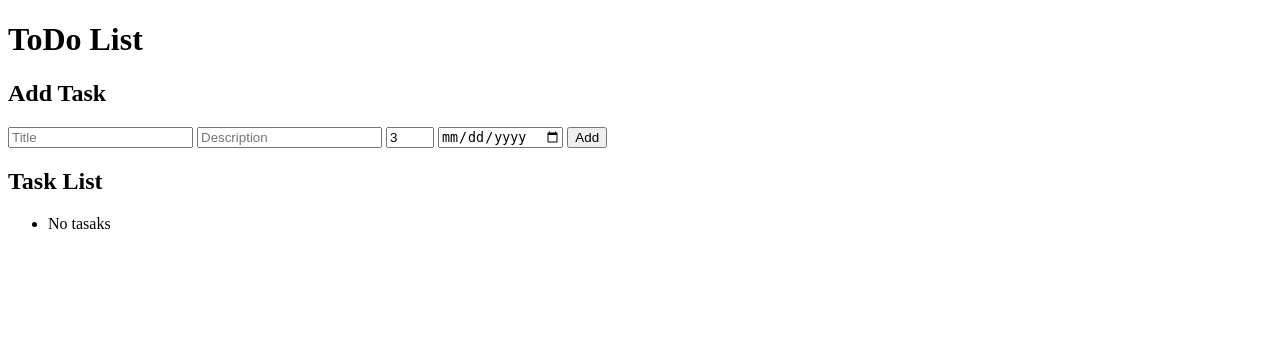
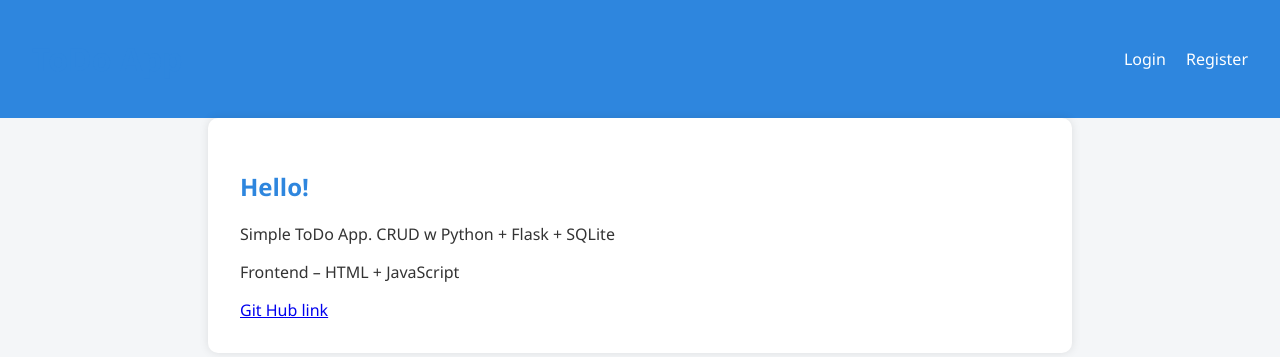
Before and after one commit to DanielTymoshenko-ux/CRUD-project, a Flask app: page / in a window 1280 px wide. Shown: the top 357 px of the page. Run offline with Flask 3, Linux system fonts and the light colour scheme; data that the repository does not hold is empty.

Commit message:
Implement full authentication system and user-specific task management. UI updated. Added task editing feature. Cathegory attribute adjusted.

```diff
--- a/app.py
+++ b/app.py
@@ -1,189 +1,139 @@
-from flask import Flask, render_template, request, redirect, url_for, jsonify
-from flask_sqlalchemy import SQLAlchemy
+from flask import Flask, render_template, request, redirect, session, jsonify
+from werkzeug.security import generate_password_hash, check_password_hash
 from datetime import datetime
-import os
+from models import db, User, Task
 
 app = Flask(__name__)
-app.config['SQLALCHEMY_DATABASE_URI'] = 'sqlite:///database.db'
-app.config['SQLALCHEMY_TRACK_MODIFICATIONS'] = False
-db = SQLAlchemy(app)
-
-class Category(db.Model):
-    id = db.Column(db.Integer, primary_key=True)
-    name = db.Column(db.String(50), unique=True, nullable=False)
-    color = db.Column(db.String(30), nullable=True)
-    tasks = db.relationship('Task', backref='category', lazy=True)
-
-class Task(db.Model):
-    id = db.Column(db.Integer, primary_key=True)
-    title = db.Column(db.String(100), nullable=False)
-    description = db.Column(db.String(200))
-    done = db.Column(db.Boolean, default=False)
-    created_date = db.Column(db.DateTime, default=datetime.utcnow)
-    category_id = db.Column(db.Integer, db.ForeignKey('category.id'), nullable=True)
-
-    priority = db.Column(db.Integer, nullable=False, default=3)
-    deadline = db.Column(db.Date, nullable=True)
-
-    def to_dict(self):
-        return {
-            'id': self.id,
-            'title': self.title,
-            'description': self.description,
-            'done': self.done,
-            'created_date': self.created_date.isoformat(),
-            'category': self.category.name if self.category else None,
-            'priority': self.priority,
-            'deadline': self.deadline.isoformat() if self.deadline else None
-        }
+app.config["SQLALCHEMY_DATABASE_URI"] = "sqlite:///database.db"
+app.config["SQLALCHEMY_TRACK_MODIFICATIONS"] = False
+app.config["SECRET_KEY"] = "secret_key_123"
+db.init_app(app)
 
 
-@app.route('/')
-def index():
-    tasks = Task.query.all()
-    categories = Category.query.all()
-    return render_template('index.html', tasks=tasks, categories=categories)
 
-@app.route('/add', methods=['POST'])
-def add():
-    title = request.form['title']
-    description = request.form.get('description')
-    category_id = request.form.get('category_id') or None
-    # pobierz dodatkowe pola (jeśli formularz wysyła)
-    priority = int(request.form.get('priority') or 3)
-    deadline_raw = request.form.get('deadline') or None
-    deadline = None
-    if deadline_raw:
-        try:
-            deadline = datetime.fromisoformat(deadline_raw).date()
-        except ValueError:
-            # ignoruj niepoprawny format w trybie HTML (możesz dodać walidację UI)
-            deadline = None
-    new_task = Task(title=title, description=description, category_id=category_id,
-                    priority=priority, deadline=deadline)
-    db.session.add(new_task)
-    db.session.commit()
-    return redirect(url_for('index'))
+@app.route("/")
+def home():
+    return render_template("index.html")
 
-@app.route('/add_category', methods=['POST'])
-def add_category():
-    name = request.form['name']
-    color = request.form.get('color')
-    new_category = Category(name=name, color=color)
-    db.session.add(new_category)
-    db.session.commit()
-    return redirect(url_for('index'))
 
-@app.route('/delete/<int:id>')
-def delete(id):
-    task = Task.query.get(id)
-    if task:
-        db.session.delete(task)
+@app.route("/register", methods=["GET", "POST"])
+def register():
+    if request.method == "POST":
+        login = request.form["login"]
+        password = request.form["password"]
+
+        if len(password) < 4:
+            return render_template("register.html", error="Password too short (min 4 ).")
+
+        existing = User.query.filter_by(login=login).first()
+        if existing:
+            return render_template("register.html", error="Login already exist.")
+
+        new_user = User(
+            login=login,
+            hasloHash=generate_password_hash(password),
+            rola="USER"
+        )
+        db.session.add(new_user)
         db.session.commit()
-    return redirect(url_for('index'))
+        return redirect("/login")
 
-# GET /api/tasks  — lista (z priority + deadline)
-@app.route('/api/tasks', methods=['GET'])
-def get_tasks():
-    tasks = Task.query.all()
-    return jsonify([t.to_dict() for t in tasks]), 200
+    return render_template("register.html")
 
-# GET /api/tasks/{id}
-@app.route('/api/tasks/<int:id>', methods=['GET'])
-def get_task(id):
-    t = Task.query.get_or_404(id)
-    return jsonify(t.to_dict()), 200
 
-# POST /api/tasks  — walidacja priority i deadline
-@app.route('/api/tasks', methods=['POST'])
-def create_task():
-    data = request.get_json() or {}
-    title = data.get('title')
-    if not title or not isinstance(title, str) or not title.strip():
-        return jsonify({'error': 'title is required and must be a non-empty string'}), 400
 
-    # priority: int 1..5
-    try:
-        priority = int(data.get('priority', 3))
-    except (ValueError, TypeError):
-        return jsonify({'error': 'priority must be an integer'}), 400
-    if priority < 1 or priority > 5:
-        return jsonify({'error': 'priority must be between 1 and 5'}), 400
+@app.route("/login", methods=["GET", "POST"])
+def login():
+    if request.method == "POST":
+        login = request.form["login"]
+        password = request.form["password"]
 
-    # deadline: ISO date YYYY-MM-DD or null
-    deadline_raw = data.get('deadline')
-    deadline = None
-    if deadline_raw:
-        try:
-            deadline = datetime.fromisoformat(deadline_raw).date()
-        except Exception:
-            return jsonify({'error': 'deadline must be ISO date (YYYY-MM-DD)'}), 400
+        user = User.query.filter_by(login=login).first()
+        if user and check_password_hash(user.hasloHash, password):
+            session["user_id"] = user.id
+            session["login"] = user.login
+            return redirect("/tasks")
+        else:
+            return render_template("login.html", error="Wrong login or password.")
 
+    return render_template("login.html")
+
+
+
+@app.route("/logout")
+def logout():
+    session.clear()
+    return redirect("/")
+
+
+
+@app.route("/tasks")
+def tasks():
+    if "user_id" not in session:
+        return redirect("/login")
+
+    tasks = Task.query.filter_by(user_id=session["user_id"]).all()
+    return render_template("tasks.html", tasks=tasks, user=session["login"])
+
+
+
+@app.route("/add_task", methods=["POST"])
+def add_task():
+    if "user_id" not in session:
+        return jsonify({"error": "Unauthorized"}), 401
+
+    data = request.json
     new_task = Task(
-        title=title.strip(),
-        description=data.get('description', ''),
-        done=bool(data.get('done', False)),
-        category_id=data.get('category_id'),
-        priority=priority,
-        deadline=deadline
+        title=data.get("title"),
+        category=data.get("category"),
+        priority=data.get("priority"),
+        deadline=datetime.strptime(data.get("deadline"), "%Y-%m-%d") if data.get("deadline") else None,
+        user_id=session["user_id"]
     )
     db.session.add(new_task)
     db.session.commit()
-    return jsonify(new_task.to_dict()), 201
+    return jsonify({"message": "Task added"}), 201
 
-# PUT /api/tasks/{id} — partial update allowed, walidacja
-@app.route('/api/tasks/<int:id>', methods=['PUT'])
+
+
+@app.route("/delete_task/<int:id>", methods=["DELETE"])
+def delete_task(id):
+    if "user_id" not in session:
+        return jsonify({"error": "Unauthorized"}), 401
+
+    task = Task.query.get(id)
+    if not task or task.user_id != session["user_id"]:
+        return jsonify({"error": "Forbidden"}), 403
+
+    db.session.delete(task)
+    db.session.commit()
+    return jsonify({"message": "Deleted"})
+
+
+
+@app.route("/update_task/<int:id>", methods=["PUT"])
 def update_task(id):
-    t = Task.query.get_or_404(id)
-    data = request.get_json() or {}
+    if "user_id" not in session:
+        return jsonify({"error": "Unauthorized"}), 401
 
-    if 'title' in data:
-        if not data['title'] or not isinstance(data['title'], str) or not data['title'].strip():
-            return jsonify({'error': 'title must be non-empty string'}), 400
-        t.title = data['title'].strip()
+    task = Task.query.get(id)
+    if not task or task.user_id != session["user_id"]:
+        return jsonify({"error": "Forbidden"}), 403
 
-    if 'description' in data:
-        t.description = data.get('description')
-
-    if 'done' in data:
-        t.done = bool(data.get('done'))
-
-    if 'category_id' in data:
-        t.category_id = data.get('category_id')
-
-    if 'priority' in data:
-        try:
-            p = int(data.get('priority'))
-        except (ValueError, TypeError):
-            return jsonify({'error': 'priority must be integer'}), 400
-        if p < 1 or p > 5:
-            return jsonify({'error': 'priority must be between 1 and 5'}), 400
-        t.priority = p
-
-    if 'deadline' in data:
-        dr = data.get('deadline')
-        if dr in (None, ''):
-            t.deadline = None
-        else:
-            try:
-                t.deadline = datetime.fromisoformat(dr).date()
-            except Exception:
-                return jsonify({'error': 'deadline must be ISO date (YYYY-MM-DD)'}), 400
+    data = request.json
+    task.title = data.get("title", task.title)
+    task.category = data.get("category", task.category)
+    task.priority = data.get("priority", task.priority)
+    if data.get("deadline"):
+        task.deadline = datetime.strptime(data["deadline"], "%Y-%m-%d")
+    else:
+        task.deadline = None
 
     db.session.commit()
-    return jsonify(t.to_dict()), 200
+    return jsonify({"message": "Updated"})
 
-# DELETE /api/tasks/{id}
-@app.route('/api/tasks/<int:id>', methods=['DELETE'])
-def delete_task_api(id):
-    t = Task.query.get_or_404(id)
-    db.session.delete(t)
-    db.session.commit()
-    # 204 No Content
-    return ('', 204)
 
-if __name__ == '__main__':
+if __name__ == "__main__":
     with app.app_context():
         db.create_all()
-    port = int(os.environ.get("PORT", 5000))
-    app.run(host="0.0.0.0", port=port, debug=False)
+    app.run(debug=True)
--- a/requirements.txt
+++ b/requirements.txt
@@ -1,2 +1,3 @@
 Flask
-Flask-SQLAlchemy==3.0.5
+Flask-SQLAlchemy
+Werkzeug
--- a/static/script.js
+++ b/static/script.js
@@ -1,82 +1,31 @@
-const API_URL = '/api';
-
+const API_URL = "http://127.0.0.1:5000";
 
 async function loadTasks() {
-  const res = await fetch(`${API_URL}/tasks`);
-  if (!res.ok) {
-    alert('Помилка при завантаженні задач');
-    return;
-  }
-  const tasks = await res.json();
-  renderTasks(tasks);
+    const res = await fetch(`${API_URL}/tasks`);
+    const tasks = await res.json();
+
+    const list = document.getElementById("taskList");
+    list.innerHTML = "";
+
+    tasks.forEach(t => {
+        const li = document.createElement("li");
+        li.textContent = t.title + (t.is_done ? " ✅" : "");
+        list.appendChild(li);
+    });
 }
 
+async function addTask() {
+    const title = document.getElementById("taskTitle").value;
+    if (!title) return;
 
-async function addTask() {
-  const title = document.getElementById('taskTitle').value.trim();
-  const description = document.getElementById('taskDesc').value.trim();
-  const priority = parseInt(document.getElementById('taskPriority').value) || 3;
-  const deadline = document.getElementById('taskDeadline').value || null;
+    await fetch(`${API_URL}/tasks`, {
+        method: "POST",
+        headers: {"Content-Type": "application/json"},
+        body: JSON.stringify({ title })
+    });
 
-  if (!title) {
-    alert('Введіть назву завдання');
-    return;
-  }
-
-  const payload = {
-    title,
-    description,
-    priority,
-    deadline
-  };
-
-  const res = await fetch(`${API_URL}/tasks`, {
-    method: 'POST',
-    headers: { 'Content-Type': 'application/json' },
-    body: JSON.stringify(payload)
-  });
-
-  if (res.status !== 201) {
-    alert('Помилка при створенні задачі');
-    return;
-  }
-
-  document.getElementById('addForm').reset();
-  loadTasks();
+    document.getElementById("taskTitle").value = "";
+    loadTasks();
 }
 
-async function deleteTask(id) {
-  const ok = confirm('Видалити цю задачу?');
-  if (!ok) return;
-  const res = await fetch(`${API_URL}/tasks/${id}`, { method: 'DELETE' });
-  if (res.status !== 204) {
-    alert('Помилка при видаленні');
-    return;
-  }
-  loadTasks();
-}
-
-
-function renderTasks(tasks) {
-  const ul = document.getElementById('taskList');
-  ul.innerHTML = '';
-
-  if (!tasks.length) {
-    ul.innerHTML = '<li>No tasaks</li>';
-    return;
-  }
-
-  for (const t of tasks) {
-    const li = document.createElement('li');
-    li.innerHTML = `
-      <strong>${t.title}</strong> — ${t.description || ''}
-      [${t.done ? 'done' : 'pending'}]
-      <br>Priority: ${t.priority}, Deadline: ${t.deadline || '-'}
-      <button onclick="deleteTask(${t.id})">DELETE</button>
-    `;
-    ul.appendChild(li);
-  }
-}
-
-
-window.addEventListener('load', loadTasks);
+loadTasks();
--- a/static/style.css
+++ b/static/style.css
@@ -0,0 +1,92 @@
+body {
+  font-family: 'Segoe UI', sans-serif;
+  background: #f4f6f8;
+  color: #333;
+  margin: 0;
+  padding: 0;
+}
+
+header {
+  background: #2e86de;
+  color: white;
+  padding: 1rem 2rem;
+  display: flex;
+  justify-content: space-between;
+  align-items: center;
+}
+
+header a {
+  color: white;
+  text-decoration: none;
+  margin-left: 1rem;
+  font-weight: 500;
+}
+
+main {
+  padding: 2rem;
+  max-width: 800px;
+  margin: auto;
+  background: white;
+  box-shadow: 0 0 10px rgba(0,0,0,0.1);
+  border-radius: 10px;
+}
+
+h1, h2 {
+  color: #2e86de;
+}
+
+form, .task-form {
+  display: flex;
+  flex-wrap: wrap;
+  gap: 10px;
+  margin-bottom: 1.5rem;
+}
+
+input, button {
+  padding: 10px;
+  border-radius: 6px;
+  border: 1px solid #ccc;
+  font-size: 14px;
+}
+
+button {
+  background: #2e86de;
+  color: white;
+  cursor: pointer;
+  border: none;
+  transition: background 0.3s;
+}
+
+button:hover {
+  background: #1e64b3;
+}
+
+ul {
+  list-style: none;
+  padding: 0;
+}
+
+li {
+  background: #f9fafb;
+  padding: 10px 15px;
+  border-radius: 6px;
+  margin-bottom: 8px;
+  display: flex;
+  justify-content: space-between;
+  align-items: center;
+}
+
+.task-info {
+  flex: 1;
+}
+
+.task-info span {
+  display: inline-block;
+  margin-right: 10px;
+  color: #555;
+}
+
+.error {
+  color: red;
+  margin-top: 10px;
+}
--- a/templates/index.html
+++ b/templates/index.html
@@ -1,25 +1,29 @@
 <!DOCTYPE html>
-<html lang="en">
+<html lang="pl">
 <head>
-  <meta charset="UTF-8">
-  <title>ToDo CRUD</title>
-  <script src="/static/script.js" defer></script>
+  <meta charset="UTF-8" />
+  <title>Strona główna</title>
+  <link rel="stylesheet" href="/static/style.css">
 </head>
 <body>
-  <h1>ToDo List</h1>
+  <header>
+    <h1>ToDo App</h1>
+    <nav>
+      {% if session.user_id %}
+        <a href="/tasks">My tasks</a>
+        <a href="/logout">Logout</a>
+      {% else %}
+        <a href="/login">Login</a>
+        <a href="/register">Register</a>
+      {% endif %}
+    </nav>
+  </header>
 
-  <h2>Add Task</h2>
-  <form id="addForm" onsubmit="event.preventDefault(); addTask();">
-    <input type="text" id="taskTitle" placeholder="Title" required>
-    <input type="text" id="taskDesc" placeholder="Description">
-    <input type="number" id="taskPriority" placeholder="Priority (1–5)" min="1" max="5" value="3">
-    <input type="date" id="taskDeadline" placeholder="Deadline">
-    <button type="submit">Add</button>
-  </form>
-
-  <h2>Task List</h2>
-  <ul id="taskList">
-
-  </ul>
+  <main>
+    <h2>Hello!</h2>
+    <p>Simple ToDo App. CRUD w Python + Flask + SQLite</p>
+    <p>Frontend – HTML + JavaScript</p>
+    <a href="https://github.com/DanielTymoshenko-ux/CRUD-project/">Git Hub link</a>
+  </main>
 </body>
 </html>
```
Also changed, not shown: models.py (+15 -11 lines), templates/login.html (added, +23 -0 lines), templates/register.html (added, +23 -0 lines), templates/tasks.html (added, +83 -0 lines), README.md, instance/database.db, templates/details.html (deleted).
